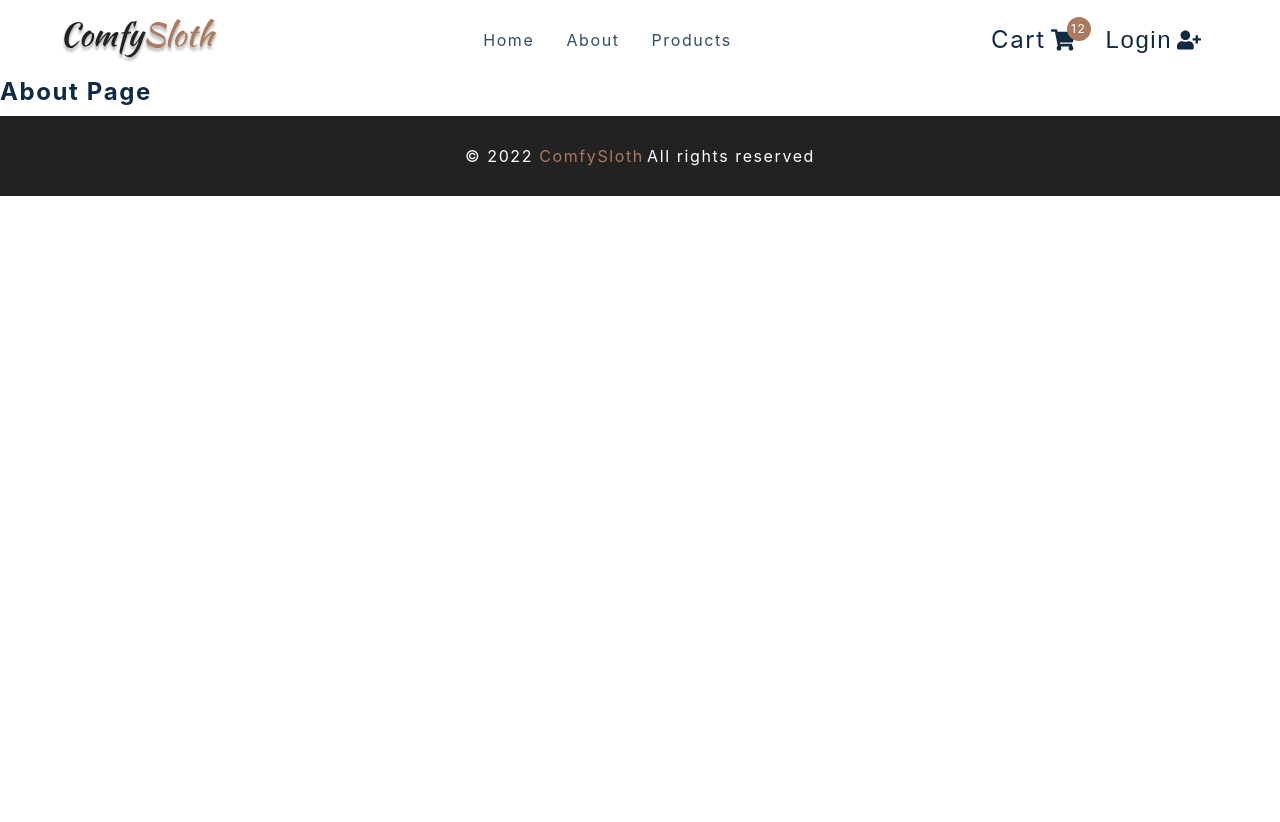
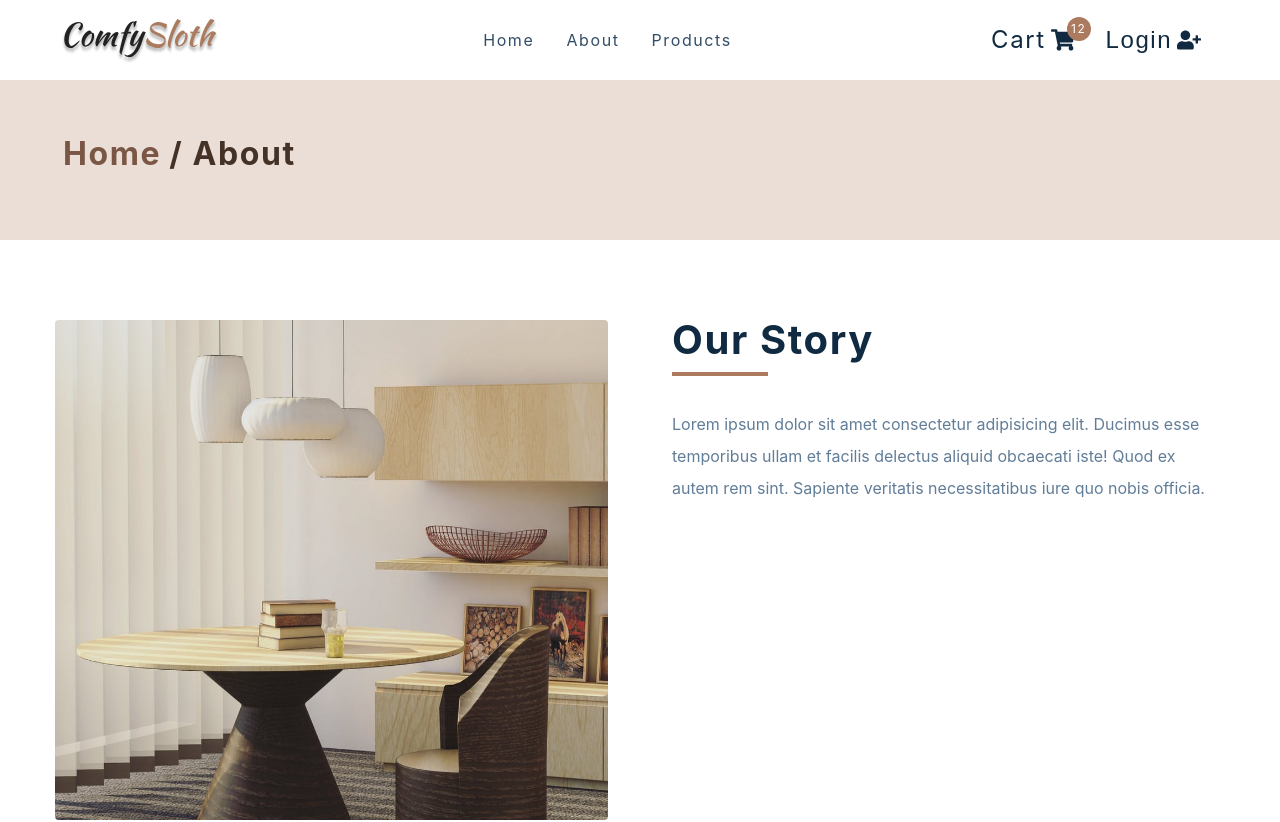
Before and after one commit to redrambles/furniture-ecommerce, a React (Create React App) app: page /about in a window 1280 px wide. Shown: the top 822 px of the page. Before the commit the page ends 800 px from the top, so only its background shows below. Built offline with nearby package versions, Linux system fonts and the light colour scheme; the HTML template or start-up script is replaced by a standard one.

Commit message:
About Page

```diff
--- a/src/components/PageHero.js
+++ b/src/components/PageHero.js
@@ -1,9 +1,17 @@
-import React from 'react'
-import styled from 'styled-components'
-import { Link } from 'react-router-dom'
-const PageHero = () => {
-  return <h4>page hero</h4>
-}
+import React from "react";
+import styled from "styled-components";
+import { Link } from "react-router-dom";
+const PageHero = ({ title }) => {
+	return (
+		<Wrapper>
+			<div className='section-center'>
+				<h3>
+					<Link to='/'>Home</Link>/ {title}
+				</h3>
+			</div>
+		</Wrapper>
+	);
+};
 
 const Wrapper = styled.section`
 	background: var(--clr-primary-10);
@@ -21,6 +29,6 @@ const Wrapper = styled.section`
 	a:hover {
 		color: var(--clr-primary-1);
 	}
-`
+`;
 
-export default PageHero
+export default PageHero;
--- a/src/pages/AboutPage.js
+++ b/src/pages/AboutPage.js
@@ -1,11 +1,28 @@
-import React from 'react'
-import styled from 'styled-components'
-import { PageHero } from '../components'
-import aboutImg from '../assets/hero-bcg.jpeg'
+import React from "react";
+import styled from "styled-components";
+import { PageHero } from "../components";
+import aboutImg from "../assets/hero-bcg.jpeg";
 
 const AboutPage = () => {
-  return <h4>about page</h4>
-}
+	return (
+		<main>
+			<PageHero title='about' />
+			<Wrapper className='page section section-center'>
+				<img src={aboutImg} alt='Beautiful Desk' />
+				<article>
+					<div className='title'>
+						<h2>Our Story</h2>
+						<div className='underline'></div>
+					</div>
+					<p>
+						Lorem ipsum dolor sit amet consectetur adipisicing elit. Ducimus esse temporibus ullam et facilis delectus aliquid
+						obcaecati iste! Quod ex autem rem sint. Sapiente veritatis necessitatibus iure quo nobis officia.
+					</p>
+				</article>
+			</Wrapper>
+		</main>
+	);
+};
 
 const Wrapper = styled.section`
 	display: grid;
@@ -33,5 +50,5 @@ const Wrapper = styled.section`
 	@media (min-width: 992px) {
 		grid-template-columns: 1fr 1fr;
 	}
-`
-export default AboutPage
+`;
+export default AboutPage;
--- a/src/pages/CheckoutPage.js
+++ b/src/pages/CheckoutPage.js
@@ -1,12 +1,19 @@
-import React from 'react'
-import styled from 'styled-components'
-import { PageHero, StripeCheckout } from '../components'
+import React from "react";
+import styled from "styled-components";
+import { PageHero, StripeCheckout } from "../components";
 // extra imports
-import { useCartContext } from '../context/cart_context'
-import { Link } from 'react-router-dom'
+import { useCartContext } from "../context/cart_context";
+import { Link } from "react-router-dom";
 
 const CheckoutPage = () => {
-  return <h4>checkout page</h4>
-}
-const Wrapper = styled.div``
-export default CheckoutPage
+	return (
+		<main>
+			<PageHero title='checkout' />
+			<Wrapper className='page'>
+				<h1>Checkout here</h1>
+			</Wrapper>
+		</main>
+	);
+};
+const Wrapper = styled.div``;
+export default CheckoutPage;
```
Lines whose indentation alone changed are shown as unchanged.
